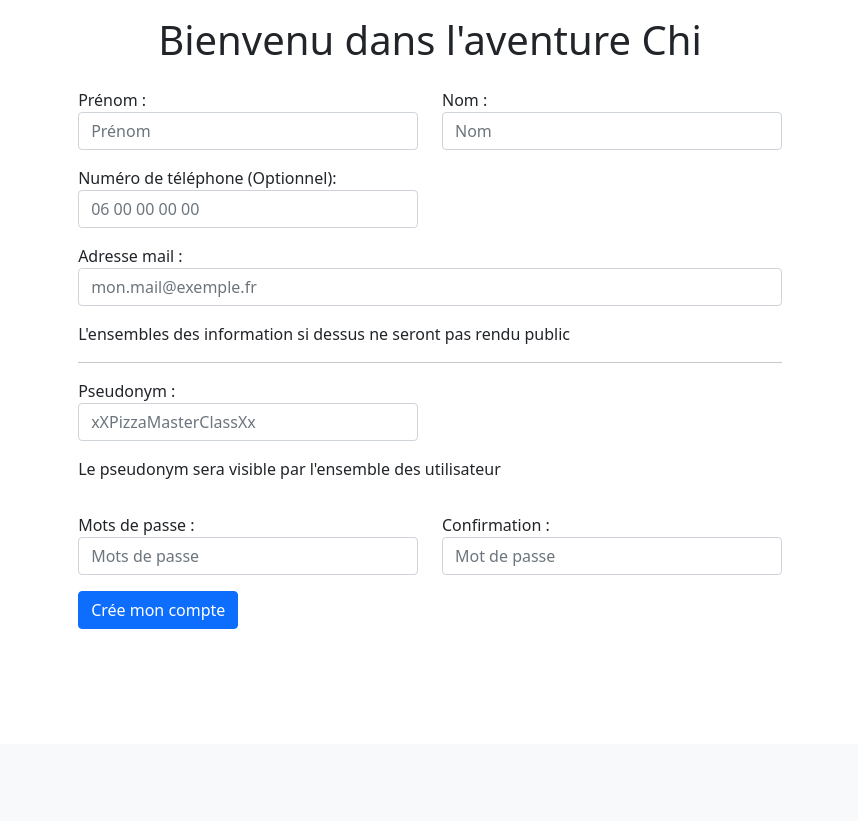
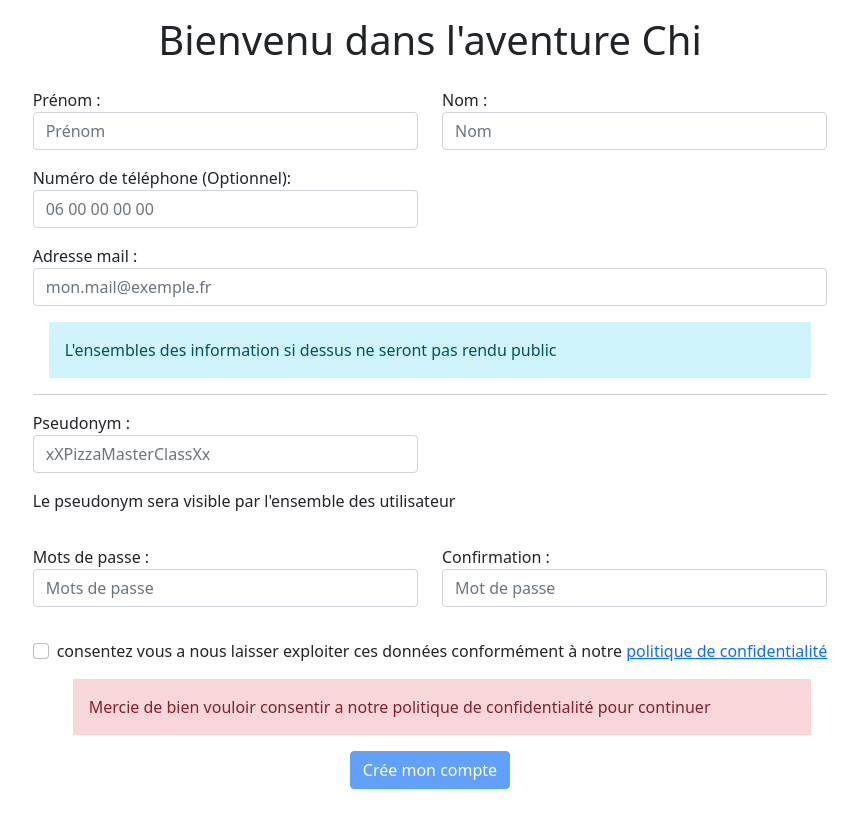
Before and after one commit to Narigane3/Projet-YDAYS-Chi, a Laravel app: page /register in a window 1280 px wide. Shown: the part 56-877 px from the top of the page, without its empty margins (210-1068 px from the left). Before the commit the page ends 685 px from the top, so only its background shows below. Run offline with Laravel 9, Linux system fonts and the light colour scheme; style sheets or scripts are compiled from the project's sources; parts of the project's set-up code (start-up, migrations or seed data) failed here and were passed over.

Commit message:
added privacy policy consent in the user creation form

```diff
--- a/resources/js/app.js
+++ b/resources/js/app.js
@@ -6,5 +6,5 @@ import '../css/app.css';
 /****************************
  * Import JS General */
 import './bootstrap';
-import '../js/bootstrap/bootstrap.bundle';
-import '../js/general'
+import './bootstrap/bootstrap.bundle';
+import './auth/register';
--- /dev/null
+++ b/resources/js/auth/register.js
@@ -0,0 +1,13 @@
+import {createApp} from 'https://unpkg.com/vue@3/dist/vue.esm-browser.js'
+
+createApp({
+    data() {
+        return {
+            "approved": false,
+            "last_name" : ''
+        }
+    },
+    methods: {
+    }
+
+}).mount('#register_page')
--- a/resources/views/auth/register.blade.php
+++ b/resources/views/auth/register.blade.php
@@ -16,23 +16,25 @@
     {{-- call nav bar on this page --}}
 @stop
 @section('content')
-    <div class="container">
+    <div class="container" id="register_page">
         <div class="m-3 d-flex flex-column bd-highlight justify-content-center">
             <div class="mb-3 d-flex justify-content-center">
                 <div>
-                    <h1>Bienvenu dans l'aventure Chi</h1>
+                    <h1>Bienvenu dans l'aventure Chi @{{last_name}}</h1>
                 </div>
             </div>
             <div class="d-flex justify-content-center">
                 <form method="POST" action="/register">
                     <div class="row mb-3">
                         <div class="col-6">
-                            <label for="register-first-name">Prénom :</label>
-                            <input class="form-control" name="firstname" type="text" placeholder="Prénom" id="register-first-name">
+                            <label for="register-last-name">Prénom :</label>
+                            <input v-model="last_name" class="form-control" name="lastname" type="text" placeholder="Prénom"
+                                   id="register-last-name">
                         </div>
                         <div class="col-6">
-                            <label for="register-last-name">Nom :</label>
-                            <input class="form-control" name="lastname" type="text" placeholder="Nom" id="register-last-name">
+                            <label for="register-first-name">Nom :</label>
+                            <input  class="form-control" name="firstname" type="text" placeholder="Nom"
+                                   id="register-first-name">
                         </div>
                     </div>
                     <div class="row mb-3">
@@ -44,17 +46,19 @@
                     <div class="row mb-3">
                         <div class="col-12">
                             <label for="register-email">Adresse mail :</label>
-                            <input class="form-control" name="email" type="email" placeholder="mon.mail@exemple.fr" id="register-email">
+                            <input class="form-control" name="email" type="email" placeholder="mon.mail@exemple.fr"
+                                   id="register-email">
                         </div>
                     </div>
-                    <div>
-                        <p>L'ensembles des information si dessus ne seront pas rendu public</p>
+                    <div class="alert-info m-3 p-3">
+                        L'ensembles des information si dessus ne seront pas rendu public
                     </div>
                     <hr>
                     <div class="row mb-3">
                         <div class="col-6">
                             <label for="username">Pseudonym :</label>
-                            <input class="form-control" name="username" type="text" placeholder="xXPizzaMasterClassXx" id="username">
+                            <input class="form-control" name="username" type="text" placeholder="xXPizzaMasterClassXx"
+                                   id="username">
                         </div>
                         <div class="col-12 mt-3">
                             <p>Le pseudonym sera visible par l'ensemble des utilisateur</p>
@@ -64,15 +68,28 @@
                     <div class="row mb-3">
                         <div class="col-6">
                             <label for="register-password">Mots de passe :</label>
-                            <input class="form-control" name="password" type="password" placeholder="Mots de passe" id="register-password">
+                            <input class="form-control" name="password" type="password" placeholder="Mots de passe"
+                                   id="register-password">
                         </div>
-                        <div class="col-6">
+                        <div class="col-6 mb-3">
                             <label for="register-password">Confirmation :</label>
-                            <input class="form-control" name="password_confirmation" type="password" placeholder="Mot de passe" id="register-password">
+                            <input class="form-control" name="password_confirmation" type="password"
+                                   placeholder="Mot de passe" id="register-password">
+                        </div>
+                    </div>
+                    <div class="form-check mb-3">
+                        <input v-model="approved" type="checkbox" name="" class="form-check-input" id="data_check_auth">
+                        <label for="data_check_auth" class="form-check-label">consentez vous a nous laisser exploiter
+                            ces données conformément à notre <a href="#">politique de confidentialité</a></label>
+
+                        <div v-if="approved === false" class="alert-danger m-3 p-3"> Mercie de bien vouloir consentir a
+                            notre politique de confidentialité pour continuer
                         </div>
                     </div>
                     @csrf
-                    <button class="btn btn-primary">Crée mon compte</button>
+                    <div class="d-flex justify-content-center">
+                        <button :disabled="approved === false" class="btn btn-primary">Crée mon compte</button>
+                    </div>
                 </form>
             </div>
             {{-- Error handling --}}
@@ -92,3 +109,6 @@
     </div>
 
 @stop
+{{-- Footer Parte --}}
+@section("footer")
+@stop
--- a/resources/views/layouts/master.blade.php
+++ b/resources/views/layouts/master.blade.php
@@ -28,6 +28,7 @@
 </div>
 </body>
 <footer>
-
+    @section('footer')
+    @show
 </footer>
 </html>
```
